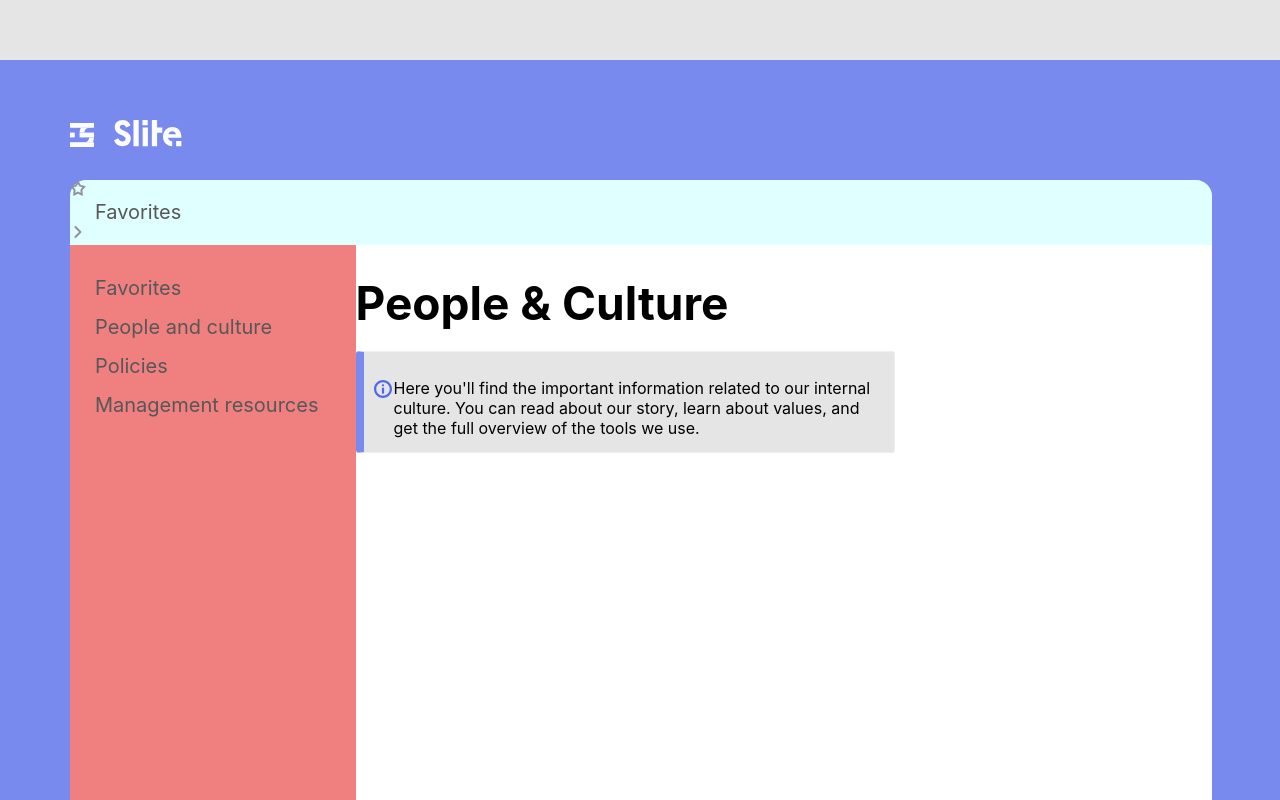
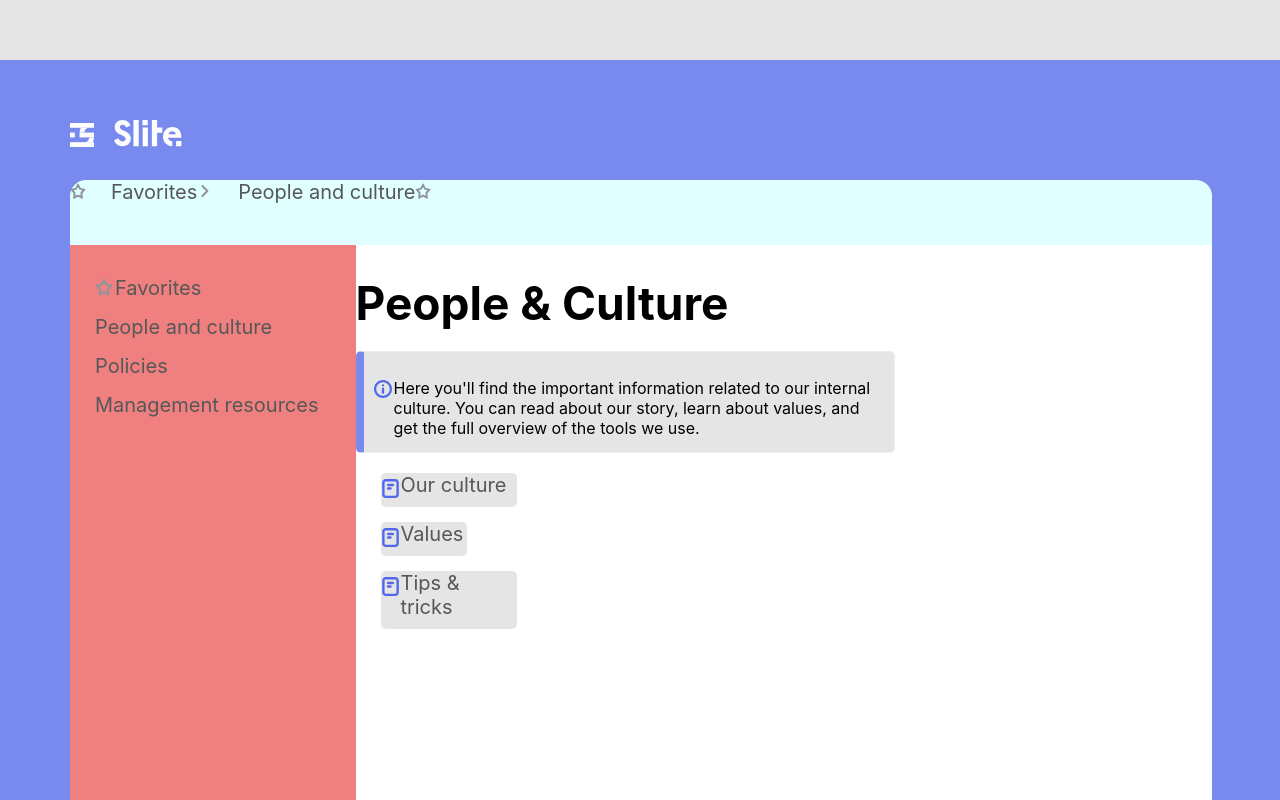
Before and after one commit to Mary0183/slite-assignment, a React (Create React App) app: page / in a window 1280 px wide. Shown: the top 800 px of the page. Built offline with nearby package versions, Linux system fonts and the light colour scheme.

Commit message:
working on the static page css

```diff
--- a/src/Components/PeopleAndCulture.css
+++ b/src/Components/PeopleAndCulture.css
@@ -48,6 +48,7 @@ h1 {
 .callout {
   display: grid;
   grid-template-columns: 510px;
+  border-radius: 5px;
 }
 p {
   background: url("../images/Info.svg") 0 2px / 14px 14px no-repeat;
@@ -57,16 +58,38 @@ p {
   padding-left: 20px;
 }
 
-a {
+.our-culture {
+  background: url("../images/Note.svg") 0 6px / 14px 14px no-repeat;
+  background-size: 19px;
+  padding-bottom: 10px;
+  background-color: #e5e5e5;
+  width: 116px;
+  padding-left: 20px;
+  border-radius: 5px;
+  margin-bottom: 15px;
   display: block;
 }
 
-.our-culture {
+.values {
+  background: url("../images/Note.svg") 0 6px / 14px 14px no-repeat;
+  background-size: 19px;
   padding-bottom: 10px;
   background-color: #e5e5e5;
+  width: 66px;
+  padding-left: 20px;
+  border-radius: 5px;
+  margin-bottom: 15px;
+  display: block;
 }
 
-.values {
+.tips-n-tricks {
+  background: url("../images/Note.svg") 0 6px / 14px 14px no-repeat;
+  background-size: 19px;
   padding-bottom: 10px;
   background-color: #e5e5e5;
+  width: 116px;
+  padding-left: 20px;
+  border-radius: 5px;
+  margin-bottom: 15px;
+  display: block;
 }
--- a/src/Components/PeopleAndCulture.js
+++ b/src/Components/PeopleAndCulture.js
@@ -15,17 +15,25 @@ function PeopleAndCulture() {
           </p>
         </div>
       </div>
-      {/* <div className="link-list">
+      <div className="link-list">
+        <ul>
+          <li>
             <a className="our-culture" href="#Our culture">
               Our culture
             </a>
+          </li>
+          <li>
             <a className="values" href="#values">
               Values
             </a>
-        <a className="tips" href="#tips and tricks">
+          </li>
+          <li>
+            <a className="tips-n-tricks" href="#tips-n-tricks">
               Tips & tricks
             </a>
-      </div> */}
+          </li>
+        </ul>
+      </div>
     </div>
   );
 }
--- a/src/Components/Sidebar.css
+++ b/src/Components/Sidebar.css
@@ -26,12 +26,18 @@ li {
 
 .favorites {
   margin-bottom: 15px;
+  background: url("../images/stroke.svg") 0 2px / 14px 14px no-repeat;
+  background-size: 18px;
+  padding-left: 20px;
+  display: block;
 }
 
 .people {
   margin-bottom: 15px;
+  display: block;
 }
 
 .policies {
   margin-bottom: 15px;
+  display: block;
 }
```
Also changed, not shown: src/Components/SidebarData.js (deleted, +0 -8 lines). Lines whose indentation alone changed are shown as unchanged.
